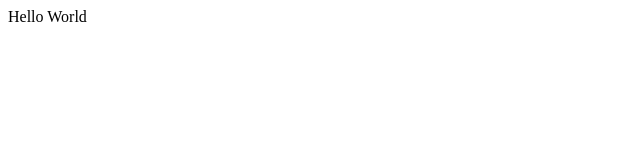
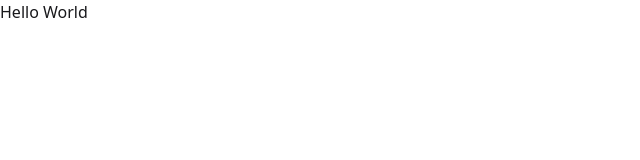
Before and after one commit to fhpantho/B12A12-Forntend, a React (Vite) app: page / in a window 1280 px wide. Shown: the top 160 px of the page, without its empty margins (0-640 px from the left). Built offline with nearby package versions, Linux system fonts and the light colour scheme.

Commit message:
added tailwind css and daisy UI

```diff
--- a/package.json
+++ b/package.json
@@ -10,10 +10,13 @@
     "preview": "vite preview"
   },
   "dependencies": {
+    "@tailwindcss/vite": "^4.1.17",
     "axios": "^1.13.2",
+    "daisyui": "^5.5.8",
     "react": "^19.2.0",
     "react-dom": "^19.2.0",
-    "react-router": "^7.10.1"
+    "react-router": "^7.10.1",
+    "tailwindcss": "^4.1.17"
   },
   "devDependencies": {
     "@eslint/js": "^9.39.1",
--- a/src/index.css
+++ b/src/index.css
@@ -0,0 +1,2 @@
+@import "tailwindcss";
+@plugin "daisyui";
--- a/vite.config.js
+++ b/vite.config.js
@@ -1,7 +1,8 @@
 import { defineConfig } from 'vite'
 import react from '@vitejs/plugin-react-swc'
+import tailwindcss from '@tailwindcss/vite'
 
 // https://vite.dev/config/
 export default defineConfig({
-  plugins: [react()],
+  plugins: [react(), tailwindcss()],
 })
```
Also changed, not shown: 1 other file (tests, documents, lock files or other folders).
